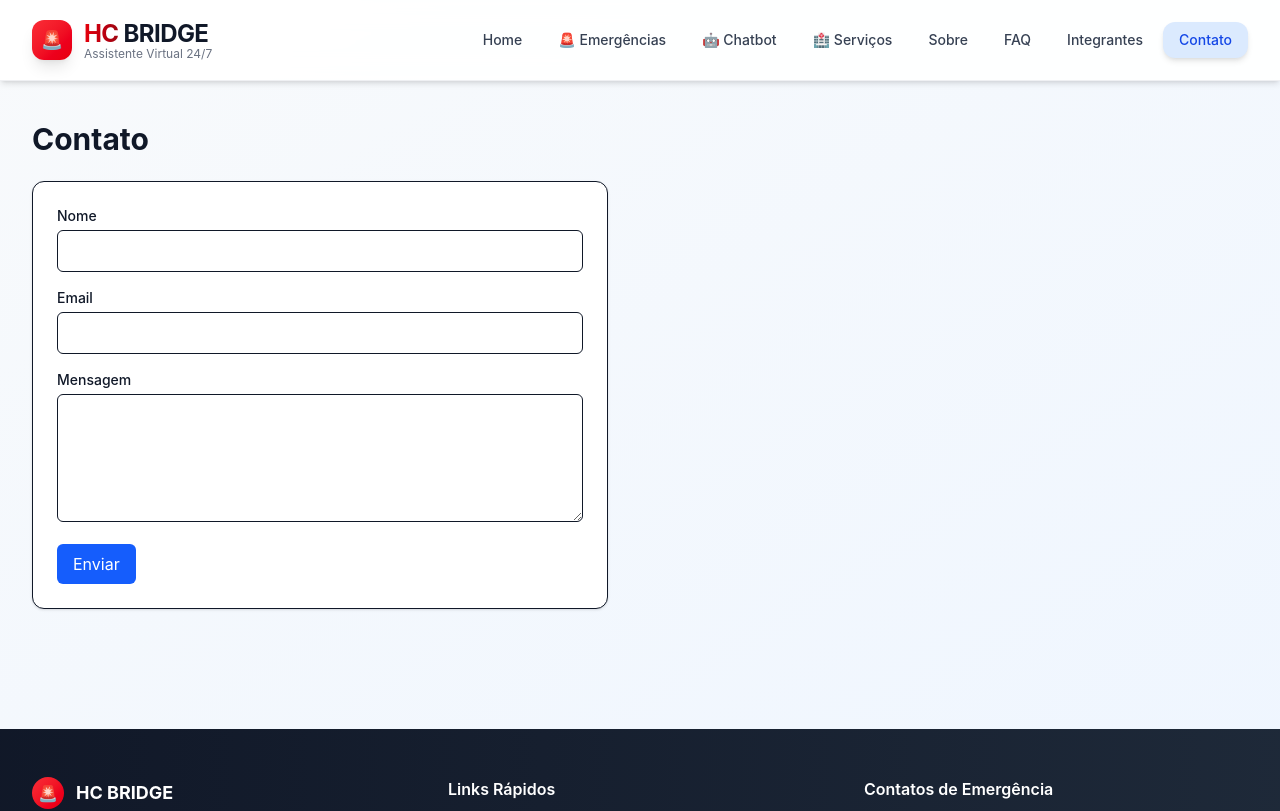
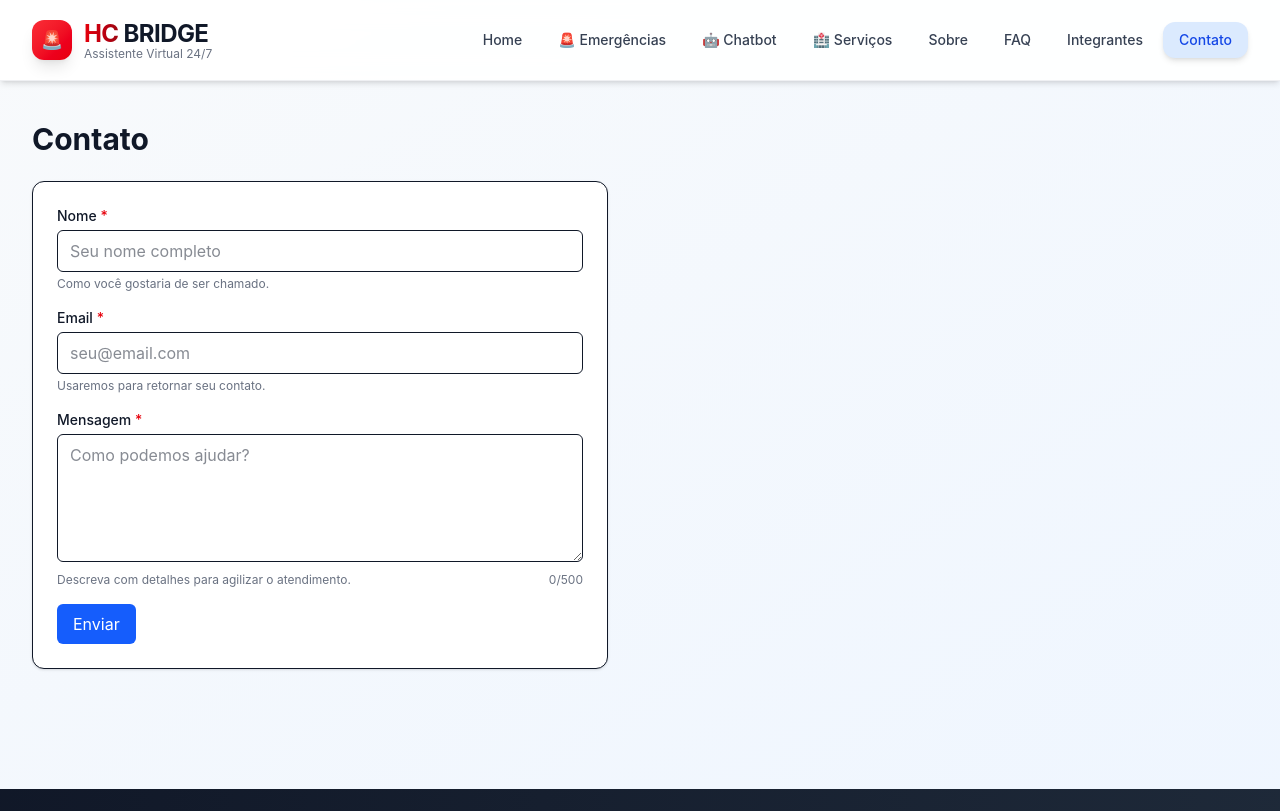
Before and after one commit to challange-hc-1TDSPH-2-sem/challenge-hc-front-end, a React (Vite) app: page /contato in a window 1280 px wide. Shown: the top 811 px of the page. Built offline with nearby package versions, Linux system fonts and the light colour scheme.

Commit message:
Ajustes no forms

```diff
--- a/src/pages/Contato.tsx
+++ b/src/pages/Contato.tsx
@@ -1,3 +1,4 @@
+import { useState } from 'react'
 import { useForm } from 'react-hook-form'
 
 type FormData = {
@@ -7,49 +8,70 @@ type FormData = {
 }
 
 export default function Contato() {
-  const { register, handleSubmit, formState: { errors, isSubmitting } } = useForm<FormData>()
+  const { register, handleSubmit, formState: { errors, isSubmitting }, reset, watch } = useForm<FormData>()
+  const [successMsg, setSuccessMsg] = useState<string | null>(null)
 
-  const onSubmit = (data: FormData) => {
-    // Validação e envio fictício (sem API) conforme regras
-    alert(`Mensagem enviada por ${data.nome}`)
+  const onSubmit = async (data: FormData) => {
+    setSuccessMsg(null)
+    // Simula envio assíncrono (sem API)
+    await new Promise((r) => setTimeout(r, 800))
+    setSuccessMsg(`Obrigado, ${data.nome}. Sua mensagem foi enviada!`)
+    reset()
   }
 
   return (
     <section>
       <h1 className="text-3xl font-bold mb-6">Contato</h1>
+      {successMsg && (
+        <div className="mb-4 rounded-md border border-green-200 bg-green-50 p-3 text-green-800" role="alert" aria-live="polite">
+          {successMsg}
+        </div>
+      )}
       <form onSubmit={handleSubmit(onSubmit)} className="space-y-4 max-w-xl bg-white border rounded-xl p-6 shadow-sm" noValidate>
         <div>
-          <label className="block text-sm font-medium mb-1" htmlFor="nome">Nome</label>
+          <label className="block text-sm font-medium mb-1" htmlFor="nome">Nome <span className="text-red-600">*</span></label>
           <input
             id="nome"
             className="w-full border rounded-md px-3 py-2 focus:outline-none focus:ring-2 focus:ring-blue-500/50"
             aria-invalid={!!errors.nome}
             aria-describedby={errors.nome ? 'erro-nome' : undefined}
+            placeholder="Seu nome completo"
+            autoComplete="name"
             {...register('nome', { required: 'Informe seu nome', minLength: { value: 3, message: 'Mínimo de 3 caracteres' } })}
           />
+          <p className="text-xs text-gray-500 mt-1">Como você gostaria de ser chamado.</p>
           {errors.nome && <p id="erro-nome" className="text-sm text-red-600 mt-1">{errors.nome.message}</p>}
         </div>
         <div>
-          <label className="block text-sm font-medium mb-1" htmlFor="email">Email</label>
+          <label className="block text-sm font-medium mb-1" htmlFor="email">Email <span className="text-red-600">*</span></label>
           <input
             type="email"
             id="email"
             className="w-full border rounded-md px-3 py-2 focus:outline-none focus:ring-2 focus:ring-blue-500/50"
             aria-invalid={!!errors.email}
             aria-describedby={errors.email ? 'erro-email' : undefined}
-            {...register('email', { required: 'Informe seu email' })}
+            placeholder="seu@email.com"
+            autoComplete="email"
+            {...register('email', { required: 'Informe seu email', pattern: { value: /^[^\s@]+@[^\s@]+\.[^\s@]+$/, message: 'Email inválido' } })}
           />
+          <p className="text-xs text-gray-500 mt-1">Usaremos para retornar seu contato.</p>
           {errors.email && <p id="erro-email" className="text-sm text-red-600 mt-1">{errors.email.message}</p>}
         </div>
         <div>
-          <label className="block text-sm font-medium mb-1" htmlFor="mensagem">Mensagem</label>
+          <label className="block text-sm font-medium mb-1" htmlFor="mensagem">Mensagem <span className="text-red-600">*</span></label>
           <textarea
             id="mensagem"
             className="w-full border rounded-md px-3 py-2 min-h-32 focus:outline-none focus:ring-2 focus:ring-blue-500/50"
             aria-invalid={!!errors.mensagem}
             aria-describedby={errors.mensagem ? 'erro-msg' : undefined}
-            {...register('mensagem', { required: 'Digite sua mensagem', minLength: { value: 10, message: 'Mínimo de 10 caracteres' } })}
+            placeholder="Como podemos ajudar?"
+            maxLength={500}
+            {...register('mensagem', { required: 'Digite sua mensagem', minLength: { value: 10, message: 'Mínimo de 10 caracteres' }, maxLength: { value: 500, message: 'Máximo de 500 caracteres' } })}
           />
+          <div className="flex items-center justify-between">
+            <p className="text-xs text-gray-500 mt-1">Descreva com detalhes para agilizar o atendimento.</p>
+            <span className="text-xs text-gray-500 mt-1">{(watch('mensagem')?.length ?? 0)}/500</span>
+          </div>
           {errors.mensagem && <p id="erro-msg" className="text-sm text-red-600 mt-1">{errors.mensagem.message}</p>}
         </div>
         <button type="submit" disabled={isSubmitting} className="bg-blue-600 text-white rounded-md px-4 py-2 hover:bg-blue-700 disabled:opacity-50">{isSubmitting ? 'Enviando...' : 'Enviar'}</button>
```
